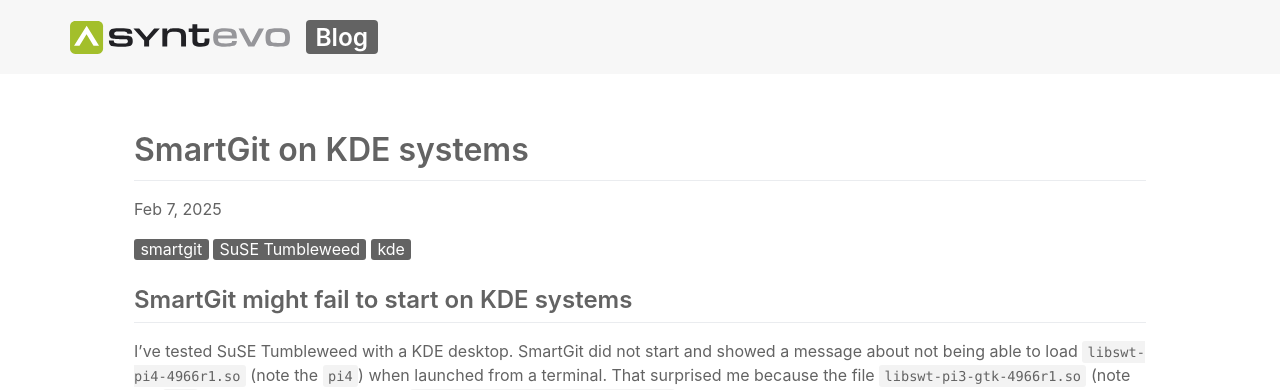
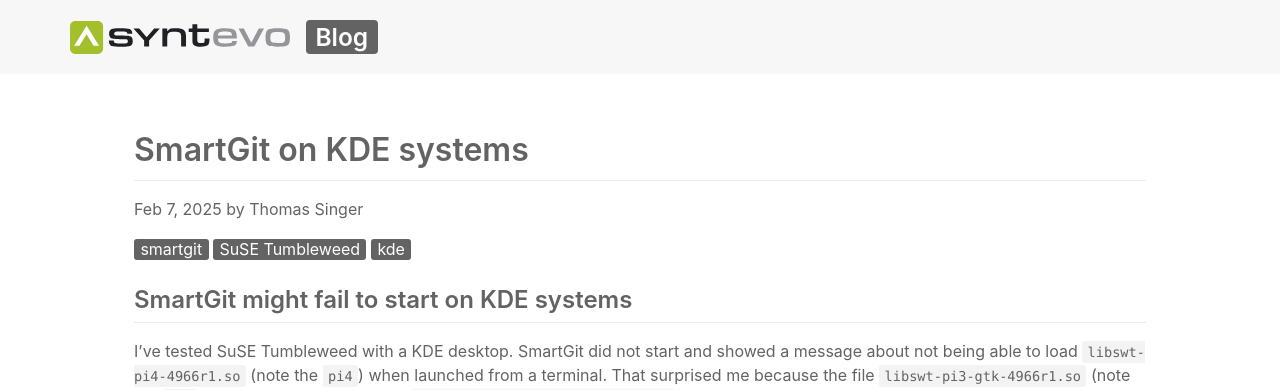
Before and after one commit to syntevo/blog, a Jekyll site: the page built from _posts/2025/2025-02-07-smartgit-fails-on-suse-tumbleweed-kde.md, in a window 1280 px wide. Shown: the top 390 px of the page. Built offline with Jekyll 4.4.1, drawn with Linux system fonts in a browser that asks for light colours.

Commit message:
add author

```diff
--- a/_layouts/post.html
+++ b/_layouts/post.html
@@ -9,6 +9,9 @@
         {%- assign date_format = site.minima.date_format | default: "%b %-d, %Y" -%}
         {{ page.date | date: date_format }}
       </time>
+      {% if page.author %}
+        by {{ page.author }}
+      {% endif %}
     </p>
     <div class="tags">
       {% for tag_name in page.tags %}
--- a/_posts/2025/2025-02-07-smartgit-fails-on-suse-tumbleweed-kde.md
+++ b/_posts/2025/2025-02-07-smartgit-fails-on-suse-tumbleweed-kde.md
@@ -7,6 +7,7 @@
   - "smartgit"
   - "SuSE Tumbleweed"
   - "kde"
+author: "Thomas Singer"
 ---
 
 ## SmartGit might fail to start on KDE systems
```
